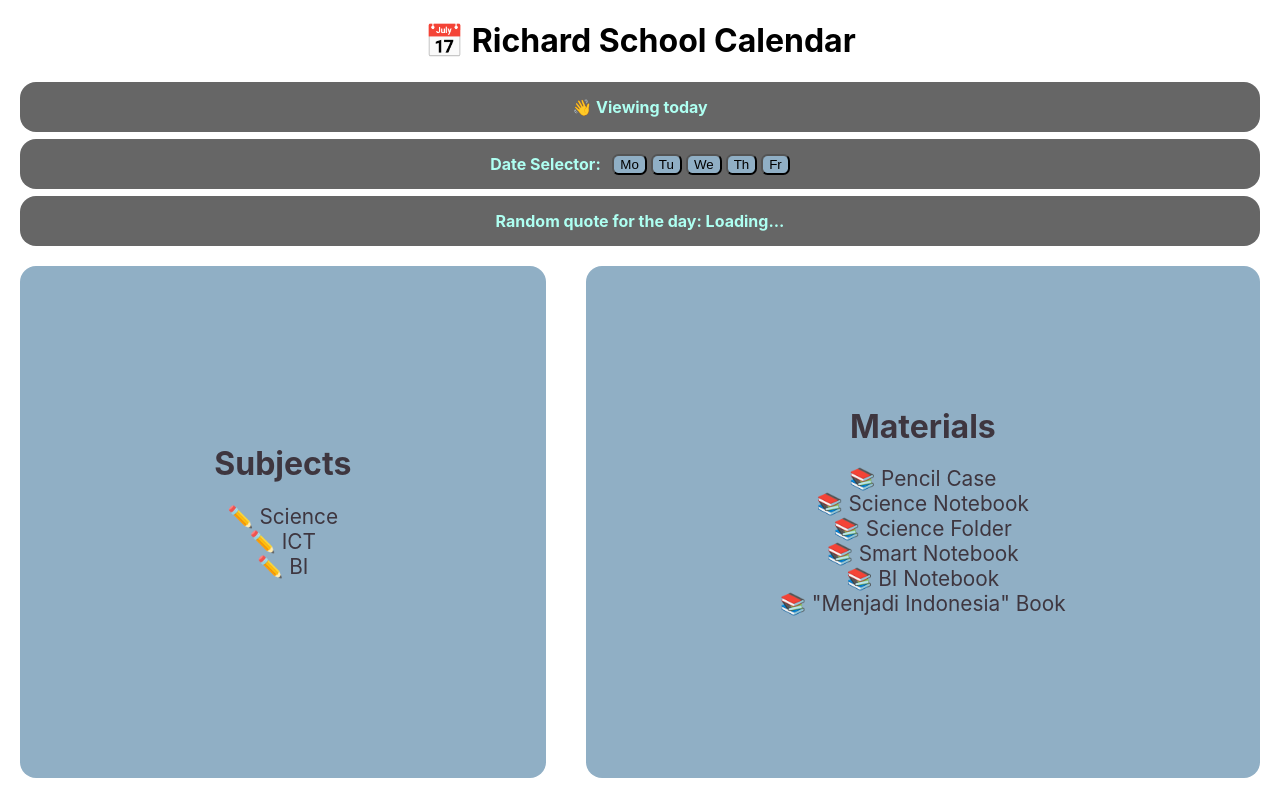
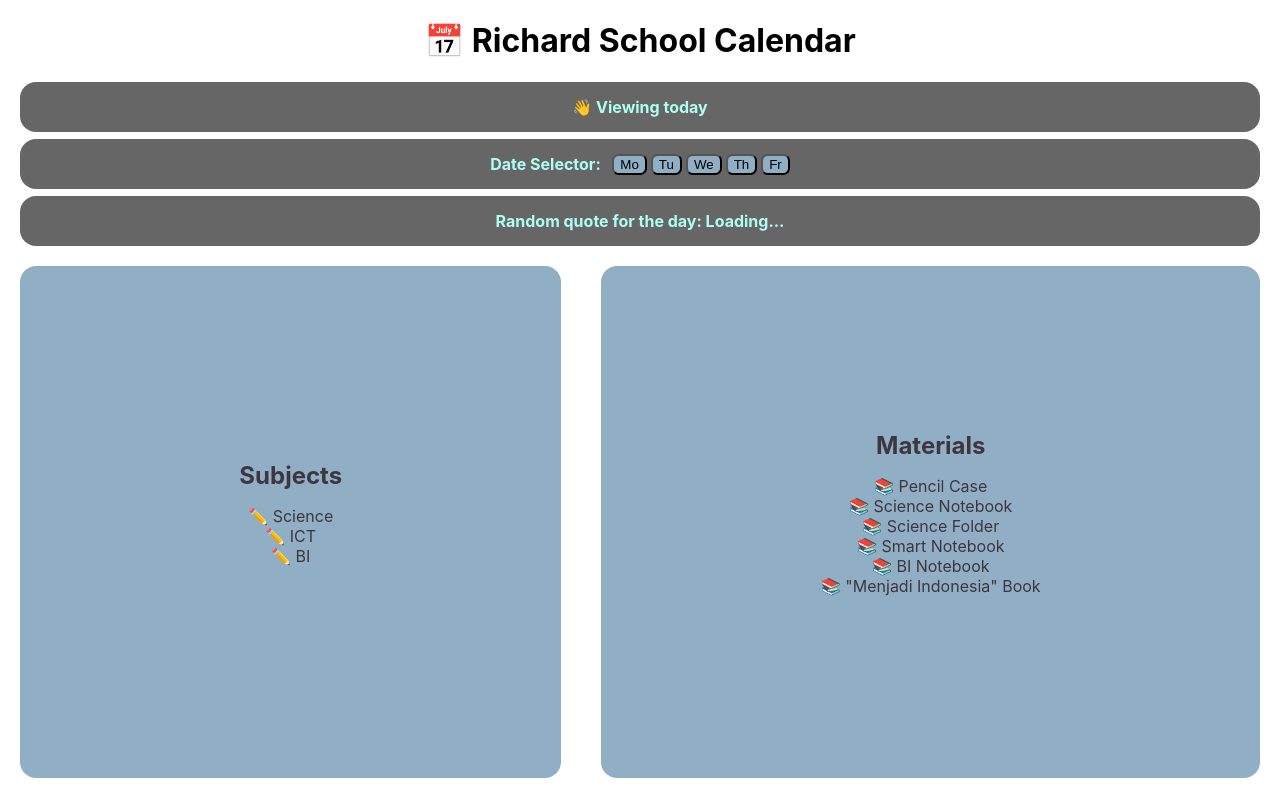
Before and after one commit to richardbarlian/Regents-School-Calendar, a React (Create React App) app: page / in a window 1280 px wide. Built offline with nearby package versions, Linux system fonts and the light colour scheme; no server answers.

Commit message:
change css for smaller screens

```diff
--- a/src/App.css
+++ b/src/App.css
@@ -11,7 +11,8 @@ h1 {
   flex-direction: row;
 }
 
-.content div {
+.materials,
+.subjects {
   flex-grow: 1;
   text-align: center;
   list-style-type: none;
@@ -28,19 +29,31 @@ h1 {
   color: #3e363f;
 }
 
-.content div:hover {
+.materials:hover,
+.subjects:hover {
   transform: scale(1.02);
 }
 
-.content div h2 {
+.subjects h2 {
   margin: 0;
-  font-size: 2em;
+  font-size: clamp(1.4rem, 3vh, 2.5rem);
 }
 
-.content div ul {
+.materials h2 {
+  margin: 0;
+  font-size: clamp(1.3rem, 3vh, 2.5rem);
+}
+
+.subjects ul {
   list-style-type: none;
   padding: 0;
-  font-size: 1.3em;
+  font-size: clamp(1rem, 2vh, 1.3rem);
+}
+
+.materials ul {
+  list-style-type: none;
+  padding: 0;
+  font-size: clamp(0.7rem, 2vh, 1.3rem);
 }
 
 .date,
@@ -71,6 +84,7 @@ h1 {
 .quote {
   margin-top: 0;
   margin-bottom: 20px;
+  font-size: clamp(0.9rem, 2vh, 2rem);
 }
 
 .no_subjects {
--- a/src/App.js
+++ b/src/App.js
@@ -17,8 +17,8 @@ function App() {
       <Selector setDate={setDate} />
       <Quote />
       <div className="content">
-        <Subjects date={date}/>
-        <Materials date={date}/>
+        <Subjects date={date} />
+        <Materials date={date} />
       </div>
     </div>
   );
--- a/src/components/Materials.js
+++ b/src/components/Materials.js
@@ -21,7 +21,7 @@ function Materials({ date }) {
   }
 
   return (
-    <div>
+    <div className="materials">
       <h2>Materials</h2>
       <ul>
         {subjects ? (
--- a/src/components/Subjects.js
+++ b/src/components/Subjects.js
@@ -9,7 +9,7 @@ function Subjects({ date }) {
   }, [date]);
 
   return (
-    <div>
+    <div className="subjects">
       <h2>Subjects</h2>
       <ul>
         {subjects ? (
```
